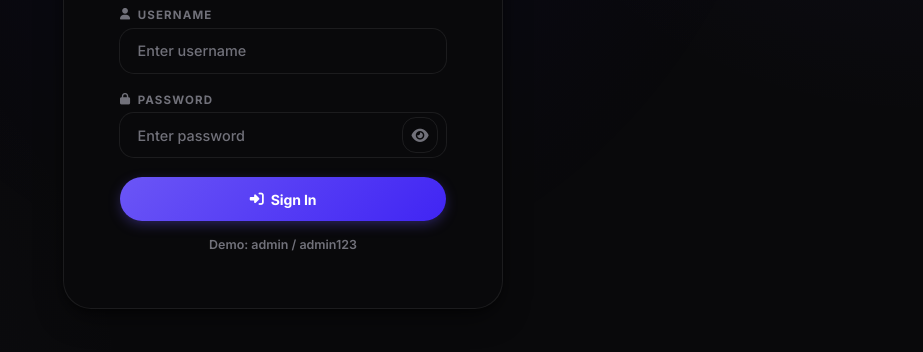
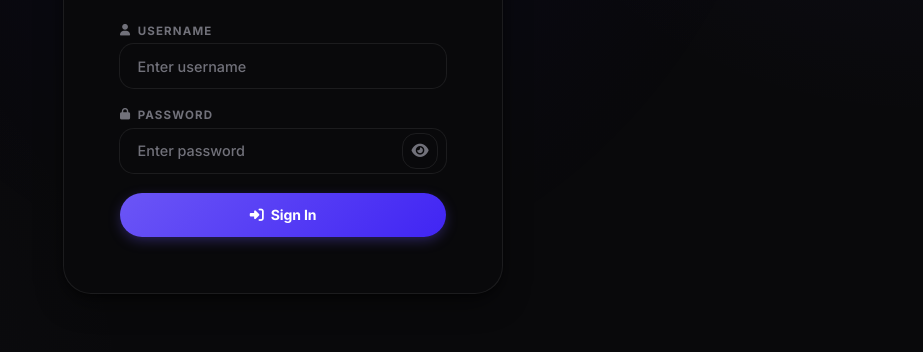
Before and after one commit to MbarkT3STO/CVora-App, a website built with Vite: page index.html in a window 1280 px wide. Shown: the part 380-732 px from the top of the page, without its empty margins (357-1280 px from the left). Built offline with nearby package versions, Linux system fonts and the light colour scheme.

Commit message:
feat: implement authentication view and define global design tokens

```diff
--- a/src/modules/auth/auth.view.ts
+++ b/src/modules/auth/auth.view.ts
@@ -45,7 +45,7 @@ export function renderLogin(): void {
               <i class="fa-solid fa-right-to-bracket"></i> Sign In
             </button>
           </form>
-          <p class="auth-card__hint">Demo: admin / admin123</p>
+
         </div>
 
         <!-- Register Form -->
--- a/src/styles/main.css
+++ b/src/styles/main.css
@@ -436,13 +436,7 @@ input, textarea, select { font-family: inherit; }
   margin-bottom: 1.75rem;
   opacity: .8;
 }
-.auth-card__hint {
-  text-align: center;
-  font-size: .78rem;
-  color: var(--text-tertiary);
-  margin-top: 1rem;
-  font-weight: 600;
-}
+
 
 /* ===== Auth Tabs ===== */
 .auth-tabs {
```
